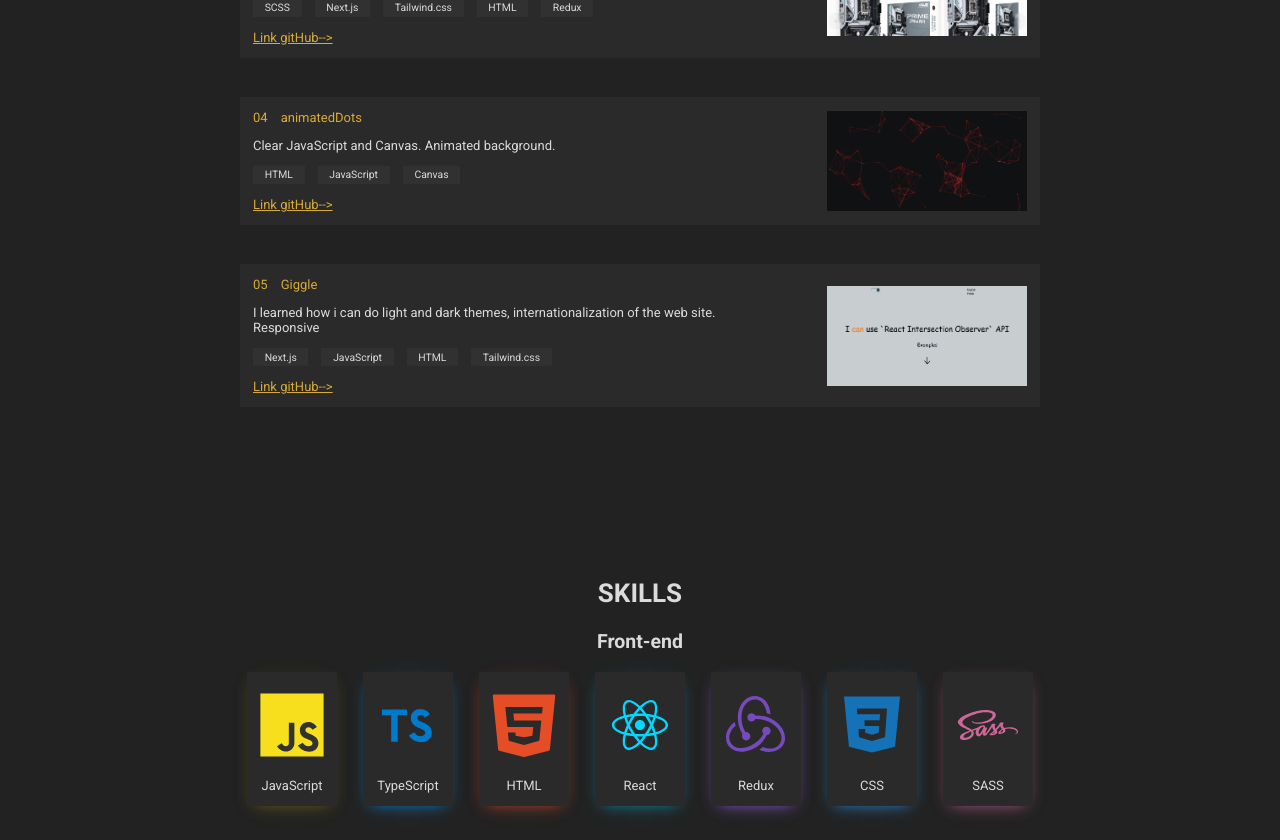
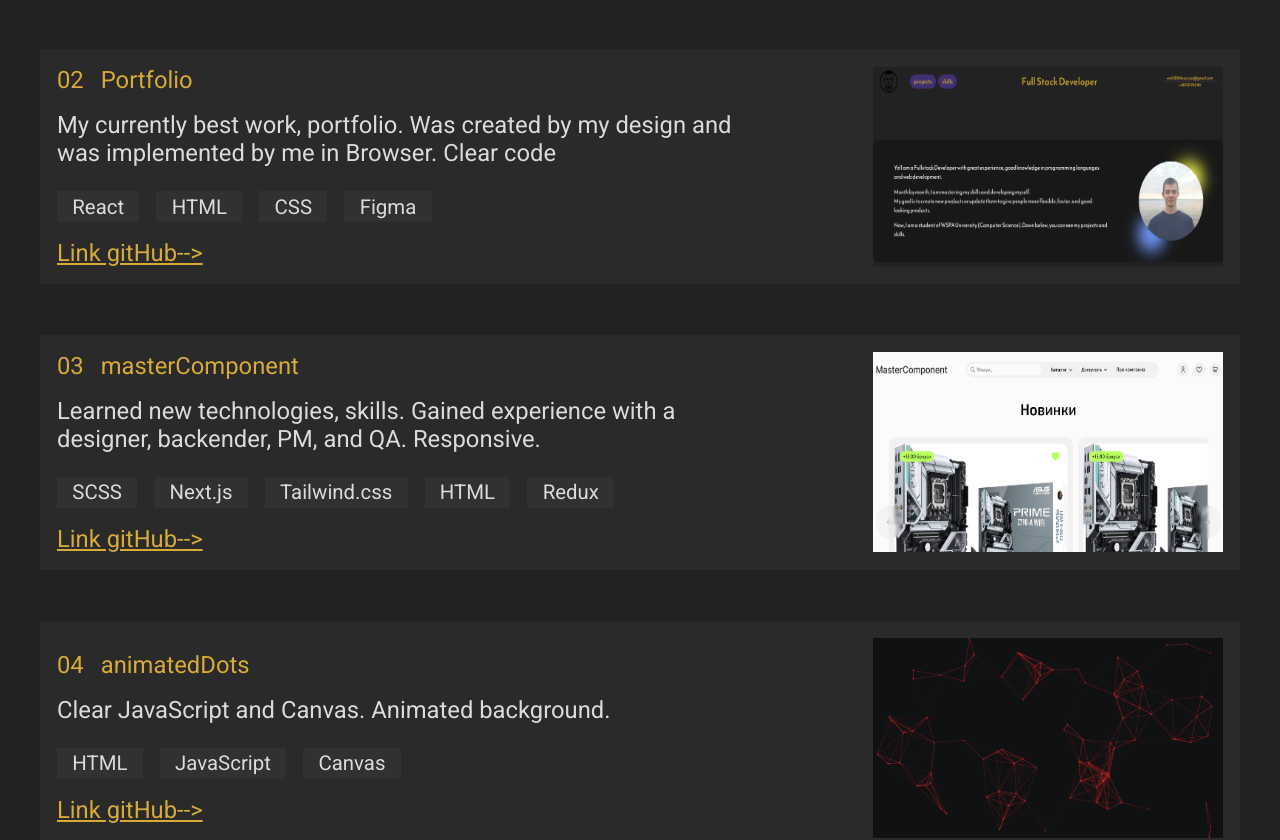
Before and after one commit to Ilkarion/portfolio, a React (Vite) app: page / in a window 1280 px wide. Shown: the part 1080-1920 px from the top of the page. Built offline with nearby package versions, Linux system fonts and the light colour scheme; a web font is replaced by a local one.

Commit message:
Reponsive 'projects' and 'skills' secions are done

```diff
--- a/src/components/header/header.css
+++ b/src/components/header/header.css
@@ -171,12 +171,12 @@ header {
     font-size: 1.5rem;
 }
 
-@media(width <= 900px) {
+@media(width <= 1100px) {
     .header-desctop { display: none; }
     .header-mobile { display: flex; }
 }
 
-@media(width > 900px) {
+@media(width > 1100px) {
     .header-desctop { display: flex; }
     .header-mobile { display: none; }
 }
--- a/src/components/projects/projects.css
+++ b/src/components/projects/projects.css
@@ -30,7 +30,6 @@
     display: flex;
     flex-direction: column;
     gap: 1rem;
-    max-width: 500px;
 }
 
 .projects__cards__card__about > a {
@@ -53,6 +52,7 @@
 .card-about-technologies {
     display: flex;
     gap: 1rem;
+    flex-wrap: wrap;
 }
 
 .card-about-technologies > span {
@@ -83,3 +83,77 @@
 .projects__cards__card__image > a > img {
     object-fit: fill;
 }
+
+@media(width >= 320px) {
+    .projects__cards {
+        align-items: center;
+        max-width: 300px;
+    }
+    .projects__cards__card {
+        flex-direction: column;
+        width: 100%;
+    }
+    .projects__cards__card__about {
+        align-items: center;
+        text-align: center;
+    }
+    .card-about-technologies {
+     justify-content: center;
+    }
+}
+
+@media(width >= 830px) {
+    .projects__cards {
+        max-width: 800px;
+    }
+    .projects__cards__card {
+        flex-direction: row;
+    }
+    .projects__cards__card__about {
+        align-items: start;
+        text-align: start;
+        max-width: 500px;
+        font-size: 1.2rem;
+    }
+    .card-about-technologies {
+     justify-content: start;
+     font-size: 0.8rem;
+    }
+}
+
+@media(width >= 1200px) {
+    .projects__cards {
+        max-width: 1200px;
+    }
+    .projects__cards__card__about {
+        max-width: 700px;
+        font-size: 1.4rem;
+    }
+    .card-about-technologies > span {
+        font-size: 1.2rem;
+    }
+
+    .projects__cards__card__image {
+        width: 350px;
+        height: 200px;
+    }
+}
+
+
+@media(width >= 1950px) {
+    .projects__cards__card__about {
+        font-size: 1.2rem;
+    }
+    .card-about-technologies > span {
+        font-size: 1rem;
+    }
+}
+
+@media(width >= 2150px) {
+    .projects__cards__card__about {
+        font-size: 1rem;
+    }
+    .card-about-technologies > span {
+        font-size: 0.8rem;
+    }
+}
--- a/src/components/skills/skills.css
+++ b/src/components/skills/skills.css
@@ -50,3 +50,15 @@
     justify-content: center;
     flex-wrap: wrap;
 }
+
+@media(width >= 400px) {
+    .card-skill {
+        max-width: 140px;
+    }
+}
+
+@media(width >= 2100px) {
+    .card-skill {
+        max-width: 180px;
+    }
+}
--- a/src/index.css
+++ b/src/index.css
@@ -48,7 +48,7 @@
 }
 
 * {
-    /* outline: solid red; */
+    /* outline: solid brown; */
     box-sizing: border-box;
 }
 body {
@@ -74,27 +74,31 @@ h3 {
 }
 
 @media(width >= 320px) {
-    :root { font-size: 10px; }
+    :root { font-size: 13.5px; }
 }
 
 @media(width >= 420px) {
-    :root { font-size: 11px; }
+    :root { font-size: 15px; }
 }
 
-@media(width >= 620px) {
-    :root { font-size: 12px; }
+@media(width >= 600px) {
+    :root { font-size: 16.5px; }
 }
 
 @media(width >= 800px) {
-    :root { font-size: 13px; }
+    :root { font-size: 17px; }
+}
+
+@media(width >= 900px) {
+    :root { font-size: 17px; }
 }
 
 @media(width >= 1300px) {
-    :root { font-size: 15px; }
+    :root { font-size: 18px; }
 }
 
 @media(width >= 1500px) {
-    :root { font-size: 17px; }
+    :root { font-size: 19px; }
 }
 
 @media(width >= 1750px) {
```
